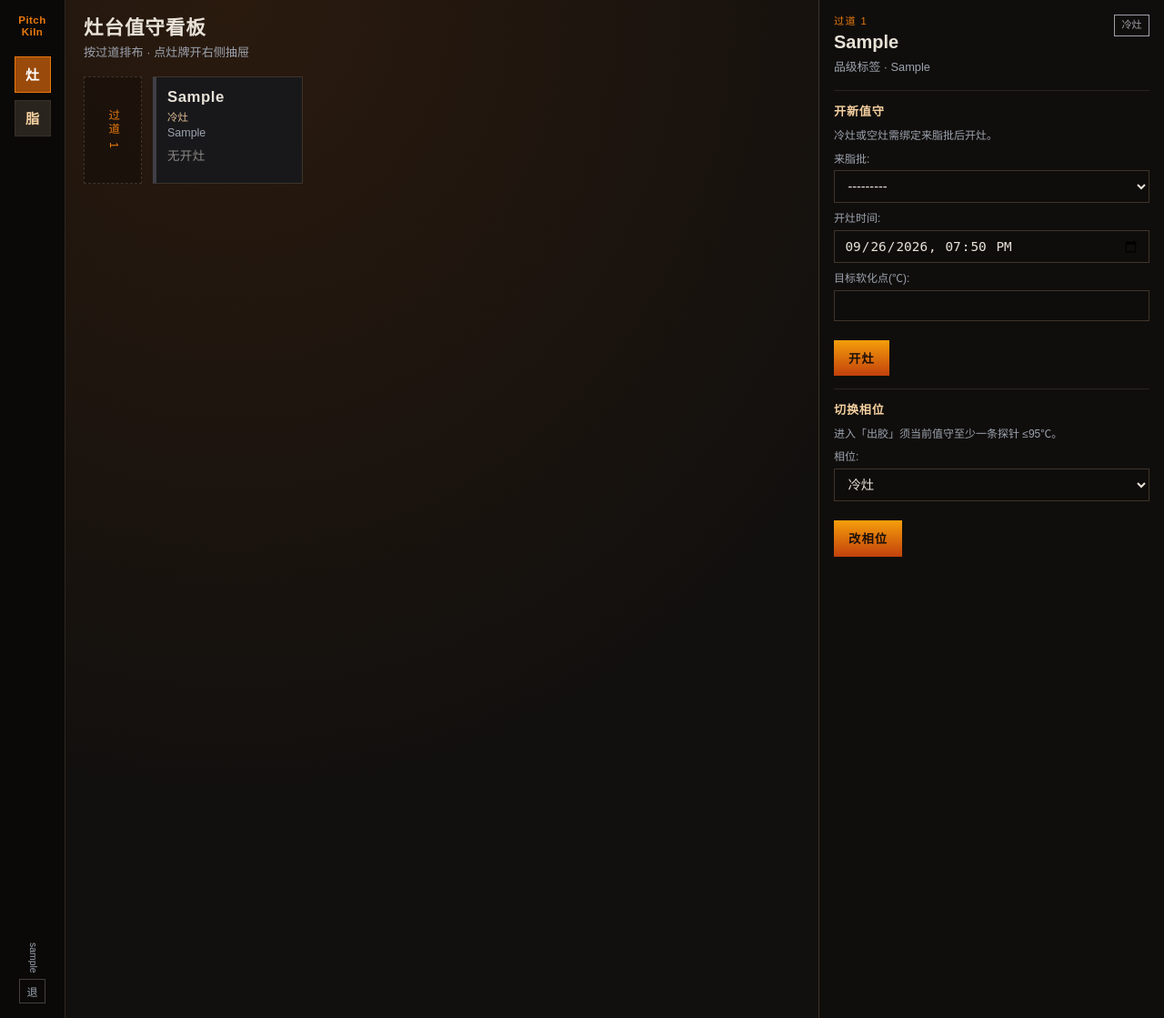
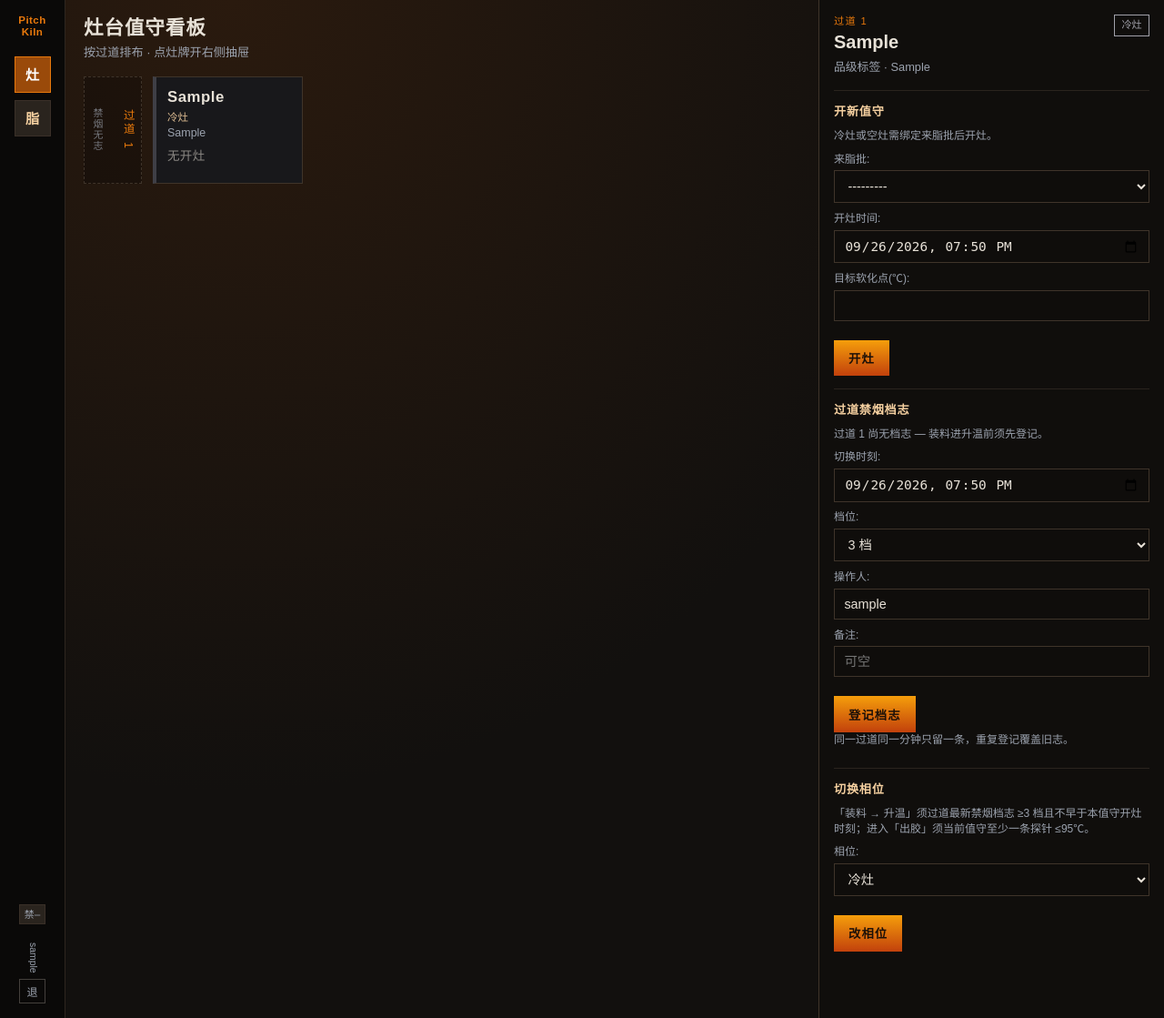
Before and after one commit to lacsar712/ccpro-pitchkiln-a04-GSB, a Django app: page /?hearth=1 in a window 1280 px wide. Shown: the whole page at 91% size. Run offline with Django 5.2, Linux system fonts and the light colour scheme; a user stored in the database is signed in; tables that the repository leaves empty hold one stand-in row (values such as "Sample post"); data that the repository does not hold is empty; some libraries are stand-ins or nearby versions.

Commit message:
TeaWither b10 GSB side A: lane no-smoke gear log before ramp.

```diff
--- /dev/null
+++ b/apps/kiln/context_processors.py
@@ -0,0 +1,9 @@
+from .views import lane_gear_map
+
+
+def lane_gear_strip(request):
+    """班次条挂各过道最新禁烟档位。"""
+    if not request.user.is_authenticated:
+        return {}
+    gears = lane_gear_map()
+    return {"strip_lane_gears": [gears[lane] for lane in sorted(gears)]}
--- a/apps/kiln/forms.py
+++ b/apps/kiln/forms.py
@@ -1,8 +1,13 @@
 from django import forms
+from django.core.exceptions import ValidationError
 from django.utils import timezone
 
-from .models import CookRun, FireHearth, ResinLot, SoftPointProbe
-from .services.floor_rules import assert_can_enter_drawing
+from .models import CookRun, FireHearth, LaneGearLog, ResinLot, SoftPointProbe
+from .services.floor_rules import (
+    RAMPING_GEAR_MIN,
+    assert_can_enter_drawing,
+    assert_can_enter_ramping,
+)
 
 
 class ResinLotForm(forms.ModelForm):
@@ -46,8 +51,18 @@ class PhaseChangeForm(forms.Form):
 
     def clean_phase(self):
         phase = self.cleaned_data["phase"]
-        if self.hearth is not None and phase == FireHearth.PHASE_DRAWING:
-            assert_can_enter_drawing(self.hearth)
+        if self.hearth is not None:
+            try:
+                if phase == FireHearth.PHASE_DRAWING:
+                    assert_can_enter_drawing(self.hearth)
+                elif (
+                    phase == FireHearth.PHASE_RAMPING
+                    and self.hearth.phase == FireHearth.PHASE_CHARGING
+                ):
+                    assert_can_enter_ramping(self.hearth)
+            except ValidationError as exc:
+                # 服务层抛的是 {"phase": [...]} 字典，字段级 clean 须摊平再抛
+                raise ValidationError(exc.messages)
         return phase
 
 
@@ -107,3 +122,41 @@ class OpenCookRunForm(forms.ModelForm):
         if self.hearth is not None and self.hearth.open_run() is not None:
             raise forms.ValidationError("该灶已有进行中的值守，请先收灶再开新灶。")
         return cleaned
+
+
+class LaneGearLogForm(forms.ModelForm):
+    class Meta:
+        model = LaneGearLog
+        fields = ["switchedAt", "gear", "operatorName", "note"]
+        widgets = {
+            "switchedAt": forms.DateTimeInput(
+                attrs={"class": "field", "type": "datetime-local"},
+                format="%Y-%m-%dT%H:%M",
+            ),
+            "gear": forms.Select(
+                choices=[
+                    (g, f"{g} 档")
+                    for g in range(LaneGearLog.GEAR_MIN, LaneGearLog.GEAR_MAX + 1)
+                ],
+                attrs={"class": "field"},
+            ),
+            "operatorName": forms.TextInput(attrs={"class": "field"}),
+            "note": forms.TextInput(
+                attrs={"class": "field", "placeholder": "可空"}
+            ),
+        }
+
+    def __init__(self, *args, user=None, **kwargs):
+        super().__init__(*args, **kwargs)
+        self.fields["switchedAt"].input_formats = [
+            "%Y-%m-%dT%H:%M",
+            "%Y-%m-%d %H:%M:%S",
+            "%Y-%m-%d %H:%M",
+        ]
+        if not self.is_bound:
+            self.initial["switchedAt"] = timezone.localtime().strftime(
+                "%Y-%m-%dT%H:%M"
+            )
+            self.initial["gear"] = RAMPING_GEAR_MIN
+            if user is not None and user.is_authenticated:
+                self.initial["operatorName"] = user.username
--- a/apps/kiln/urls.py
+++ b/apps/kiln/urls.py
@@ -7,6 +7,7 @@ urlpatterns = [
     path("floor/grid/", views.floor_grid_partial, name="floor_grid"),
     path("hearth/<int:pk>/drawer/", views.hearth_drawer, name="hearth_drawer"),
     path("hearth/<int:pk>/phase/", views.change_phase, name="change_phase"),
+    path("hearth/<int:pk>/gear-log/", views.add_lane_gear_log, name="add_lane_gear_log"),
     path("hearth/<int:pk>/probe/", views.add_probe, name="add_probe"),
     path("hearth/<int:pk>/open-run/", views.open_run, name="open_run"),
     path("hearth/<int:pk>/close-run/", views.close_run, name="close_run"),
--- a/apps/kiln/views.py
+++ b/apps/kiln/views.py
@@ -8,13 +8,31 @@ from django.template.loader import render_to_string
 from django.utils import timezone
 from django.views.decorators.http import require_http_methods, require_POST
 
-from .forms import OpenCookRunForm, PhaseChangeForm, ResinLotForm, SoftPointProbeForm
-from .models import CookRun, FireHearth, ResinLot
-from .services.floor_rules import change_hearth_phase
+from .forms import (
+    LaneGearLogForm,
+    OpenCookRunForm,
+    PhaseChangeForm,
+    ResinLotForm,
+    SoftPointProbeForm,
+)
+from .models import CookRun, FireHearth, LaneGearLog, ResinLot
+from .services.floor_rules import (
+    change_hearth_phase,
+    latest_lane_gear_log,
+    record_lane_gear_log,
+)
 
 
 def _wants_htmx(request):
     return request.headers.get("HX-Request") == "true"
+
+
+def lane_gear_map():
+    """各过道最新一条禁烟档志：{过道号: LaneGearLog}。"""
+    latest = {}
+    for log in LaneGearLog.objects.order_by("lane", "-switchedAt", "-id"):
+        latest.setdefault(log.lane, log)
+    return latest
 
 
 def _hearths_for_board():
@@ -31,6 +49,7 @@ def _hearths_for_board():
 
 def _board_context():
     hearths = list(_hearths_for_board())
+    gears = lane_gear_map()
     lanes = {}
     for h in hearths:
         lanes.setdefault(h.lane, []).append(h)
@@ -40,12 +59,14 @@ def _board_context():
     ]
     return {
         "hearths": hearths,
-        "lanes": sorted(lanes.items()),
+        "lanes": [
+            (lane, tiles, gears.get(lane)) for lane, tiles in sorted(lanes.items())
+        ],
         "phase_legend": phase_legend,
     }
 
 
-def _drawer_context(hearth):
+def _drawer_context(hearth, user=None):
     open_run = hearth.open_run()
     probes = []
     if open_run:
@@ -57,6 +78,8 @@ def _drawer_context(hearth):
         "phase_form": PhaseChangeForm(hearth=hearth),
         "probe_form": SoftPointProbeForm() if open_run else None,
         "open_run_form": OpenCookRunForm(hearth=hearth) if open_run is None else None,
+        "lane_gear": latest_lane_gear_log(hearth.lane),
+        "gear_form": LaneGearLogForm(user=user),
     }
 
 
@@ -67,7 +90,7 @@ def home(request):
     if drawer_pk:
         try:
             hearth = FireHearth.objects.get(pk=drawer_pk)
-            ctx.update(_drawer_context(hearth))
+            ctx.update(_drawer_context(hearth, user=request.user))
             ctx["drawer_open"] = True
         except (FireHearth.DoesNotExist, ValueError):
             ctx["drawer_open"] = False
@@ -85,7 +108,7 @@ def floor_grid_partial(request):
 @login_required
 def hearth_drawer(request, pk):
     hearth = get_object_or_404(FireHearth, pk=pk)
-    ctx = _drawer_context(hearth)
+    ctx = _drawer_context(hearth, user=request.user)
     if _wants_htmx(request):
         return render(request, "floor/_drawer.html", ctx)
     return redirect(f"/?hearth={pk}")
@@ -96,6 +119,7 @@ def hearth_drawer(request, pk):
 def change_phase(request, pk):
     hearth = get_object_or_404(FireHearth, pk=pk)
     form = PhaseChangeForm(request.POST, hearth=hearth)
+    phase_error = None
     if form.is_valid():
         try:
             change_hearth_phase(hearth, form.cleaned_data["phase"])
@@ -104,14 +128,51 @@ def change_phase(request, pk):
             msg = (
                 exc.message_dict.get("phase") if hasattr(exc, "message_dict") else None
             )
-            messages.error(request, msg[0] if msg else str(exc))
+            phase_error = msg[0] if msg else str(exc)
+            messages.error(request, phase_error)
     else:
         err = form.errors.get("phase")
-        messages.error(request, err[0] if err else "相位切换失败")
+        phase_error = err[0] if err else "相位切换失败"
+        messages.error(request, phase_error)
 
     if _wants_htmx(request):
         hearth.refresh_from_db()
-        resp = render(request, "floor/_drawer.html", _drawer_context(hearth))
+        ctx = _drawer_context(hearth, user=request.user)
+        ctx["phase_error"] = phase_error
+        resp = render(request, "floor/_drawer.html", ctx)
+        resp["HX-Trigger"] = "floor-refresh"
+        return resp
+    return redirect(f"/?hearth={pk}")
+
+
+@login_required
+@require_POST
+def add_lane_gear_log(request, pk):
+    hearth = get_object_or_404(FireHearth, pk=pk)
+    form = LaneGearLogForm(request.POST, user=request.user)
+    if form.is_valid():
+        record_lane_gear_log(
+            lane=hearth.lane,
+            switchedAt=form.cleaned_data["switchedAt"],
+            gear=form.cleaned_data["gear"],
+            operatorName=form.cleaned_data["operatorName"],
+            note=form.cleaned_data["note"],
+        )
+        messages.success(
+            request,
+            f"过道 {hearth.lane} 禁烟档志已登记为 {form.cleaned_data['gear']} 档",
+        )
+        form = LaneGearLogForm(user=request.user)
+    else:
+        for errs in form.errors.values():
+            for e in errs:
+                messages.error(request, e)
+            break
+
+    if _wants_htmx(request):
+        ctx = _drawer_context(hearth, user=request.user)
+        ctx["gear_form"] = form  # 校验失败时带回绑定表单，错误直接落在抽屉里
+        resp = render(request, "floor/_drawer.html", ctx)
         resp["HX-Trigger"] = "floor-refresh"
         return resp
     return redirect(f"/?hearth={pk}")
@@ -136,7 +197,7 @@ def add_probe(request, pk):
         messages.error(request, "探针登记失败，请检查输入")
 
     if _wants_htmx(request):
-        resp = render(request, "floor/_drawer.html", _drawer_context(hearth))
+        resp = render(request, "floor/_drawer.html", _drawer_context(hearth, user=request.user))
         resp["HX-Trigger"] = "floor-refresh"
         return resp
     return redirect(f"/?hearth={pk}")
@@ -163,7 +224,7 @@ def open_run(request, pk):
 
     if _wants_htmx(request):
         hearth.refresh_from_db()
-        resp = render(request, "floor/_drawer.html", _drawer_context(hearth))
+        resp = render(request, "floor/_drawer.html", _drawer_context(hearth, user=request.user))
         resp["HX-Trigger"] = "floor-refresh"
         return resp
     return redirect(f"/?hearth={pk}")
@@ -185,7 +246,7 @@ def close_run(request, pk):
 
     if _wants_htmx(request):
         hearth.refresh_from_db()
-        resp = render(request, "floor/_drawer.html", _drawer_context(hearth))
+        resp = render(request, "floor/_drawer.html", _drawer_context(hearth, user=request.user))
         resp["HX-Trigger"] = "floor-refresh"
         return resp
     return redirect(f"/?hearth={pk}")
--- a/config/settings.py
+++ b/config/settings.py
@@ -46,6 +46,7 @@ TEMPLATES = [
                 "django.template.context_processors.request",
                 "django.contrib.auth.context_processors.auth",
                 "django.contrib.messages.context_processors.messages",
+                "apps.kiln.context_processors.lane_gear_strip",
             ],
         },
     },
--- a/static/css/style.css
+++ b/static/css/style.css
@@ -326,8 +326,77 @@ body {
   border: 1px dashed #3f342a;
   display: grid;
   place-items: center;
+  gap: 0.4rem;
   background: rgba(0, 0, 0, 0.25);
   padding: 0.5rem 0;
+}
+
+.lane-gear {
+  font-size: 0.68rem;
+  letter-spacing: 0.12em;
+  color: var(--cinder);
+}
+
+.lane-gear.low {
+  color: #f87171;
+  font-weight: 700;
+}
+
+.lane-gear.none {
+  color: var(--steel);
+  opacity: 0.7;
+}
+
+/* —— shift strip: 过道禁烟档位 —— */
+.strip-gears {
+  display: flex;
+  flex-direction: column;
+  align-items: center;
+  gap: 0.35rem;
+}
+
+.strip-gear {
+  font-family: "IBM Plex Mono", "Cascadia Mono", "Consolas", monospace;
+  font-size: 0.68rem;
+  padding: 0.15rem 0.3rem;
+  border: 1px solid #3a3028;
+  background: var(--ash);
+  color: var(--cinder);
+  white-space: nowrap;
+}
+
+.strip-gear.low {
+  border-color: var(--danger);
+  color: #f87171;
+}
+
+.strip-gear.none {
+  color: var(--steel);
+}
+
+/* —— drawer: 档志 —— */
+.gear-chip {
+  font-weight: 700;
+  padding: 0.08rem 0.4rem;
+  border: 1px solid currentColor;
+  color: var(--ok);
+}
+
+.gear-chip.low { color: var(--danger); }
+
+.gear-warn {
+  margin-left: 0.4rem;
+  font-size: 0.72rem;
+  color: var(--danger);
+}
+
+.phase-error {
+  margin: 0 0 0.55rem;
+  padding: 0.35rem 0.55rem;
+  font-size: 0.78rem;
+  color: #f87171;
+  border-left: 3px solid var(--danger);
+  background: rgba(239, 68, 68, 0.1);
 }
 
 .tile-row {
--- a/templates/base.html
+++ b/templates/base.html
@@ -16,6 +16,14 @@
       <a href="{% url 'home' %}" class="{% if request.resolver_match.url_name == 'home' %}on{% endif %}" title="值守看板">灶</a>
       <a href="{% url 'resin_lot_feed' %}" class="{% if request.resolver_match.url_name == 'resin_lot_feed' %}on{% endif %}" title="来脂批">脂</a>
     </nav>
+    <div class="strip-gears">
+      {% for g in strip_lane_gears %}
+      <span class="strip-gear {% if g.gear < 3 %}low{% endif %}"
+            title="过道 {{ g.lane }} · 禁烟 {{ g.gear }} 档 · {{ g.switchedAt|date:'m-d H:i' }} · {{ g.operatorName }}">{{ g.lane }}·{{ g.gear }}</span>
+      {% empty %}
+      <span class="strip-gear none" title="尚无过道禁烟档志">禁—</span>
+      {% endfor %}
+    </div>
     <div class="strip-foot">
       <span class="who">{{ user.username }}</span>
       <form method="post" action="{% url 'logout' %}">
--- a/templates/floor/_drawer.html
+++ b/templates/floor/_drawer.html
@@ -71,8 +71,39 @@
   {% endif %}
 
   <section class="drawer-block">
+    <h3>过道禁烟档志</h3>
+    {% if lane_gear %}
+    <dl class="kv">
+      <dt>当前档位</dt>
+      <dd>
+        <span class="gear-chip {% if lane_gear.gear < 3 %}low{% endif %}">{{ lane_gear.gear }} 档</span>
+        {% if lane_gear.gear < 3 %}<span class="gear-warn">低于升温门槛 3 档</span>{% endif %}
+      </dd>
+      <dt>切换时刻</dt><dd class="mono">{{ lane_gear.switchedAt|date:"Y-m-d H:i" }}</dd>
+      <dt>操作人</dt><dd>{{ lane_gear.operatorName }}</dd>
+      {% if lane_gear.note %}<dt>备注</dt><dd>{{ lane_gear.note }}</dd>{% endif %}
+    </dl>
+    {% else %}
+    <p class="hint">过道 {{ hearth.lane }} 尚无档志 — 装料进升温前须先登记。</p>
+    {% endif %}
+    <form method="post" action="{% url 'add_lane_gear_log' hearth.pk %}"
+          class="stack-form"
+          hx-post="{% url 'add_lane_gear_log' hearth.pk %}"
+          hx-target="#hearth-drawer"
+          hx-swap="innerHTML">
+      {% csrf_token %}
+      {{ gear_form.as_p }}
+      <button type="submit" class="btn-ember">登记档志</button>
+    </form>
+    <p class="hint">同一过道同一分钟只留一条，重复登记覆盖旧志。</p>
+  </section>
+
+  <section class="drawer-block">
     <h3>切换相位</h3>
-    <p class="hint">进入「出胶」须当前值守至少一条探针 ≤95℃。</p>
+    <p class="hint">「装料 → 升温」须过道最新禁烟档志 ≥3 档且不早于本值守开灶时刻；进入「出胶」须当前值守至少一条探针 ≤95℃。</p>
+    {% if phase_error %}
+    <p class="phase-error">{{ phase_error }}</p>
+    {% endif %}
     <form method="post" action="{% url 'change_phase' hearth.pk %}"
           class="stack-form"
           hx-post="{% url 'change_phase' hearth.pk %}"
--- a/templates/floor/_grid.html
+++ b/templates/floor/_grid.html
@@ -3,9 +3,16 @@
      hx-get="{% url 'floor_grid' %}"
      hx-trigger="floor-refresh from:body"
      hx-swap="outerHTML">
-  {% for lane, tiles in lanes %}
+  {% for lane, tiles, gear in lanes %}
   <div class="lane-row">
-    <div class="lane-label">过道 {{ lane }}</div>
+    <div class="lane-label">
+      <span>过道 {{ lane }}</span>
+      {% if gear %}
+      <span class="lane-gear {% if gear.gear < 3 %}low{% endif %}">禁烟 {{ gear.gear }} 档</span>
+      {% else %}
+      <span class="lane-gear none">禁烟无志</span>
+      {% endif %}
+    </div>
     <div class="tile-row">
       {% for h in tiles %}
       {% with open=h.open_runs_cache.0 %}
```
Also changed, not shown: apps/kiln/admin.py (+8 -1 lines), apps/kiln/models.py (+36 -0 lines), apps/kiln/seed.py (+22 -1 lines), apps/kiln/services/floor_rules.py (+75 -1 lines), README.md, apps/kiln/migrations/0002_lanegearlog.py (added), 1 other file.
